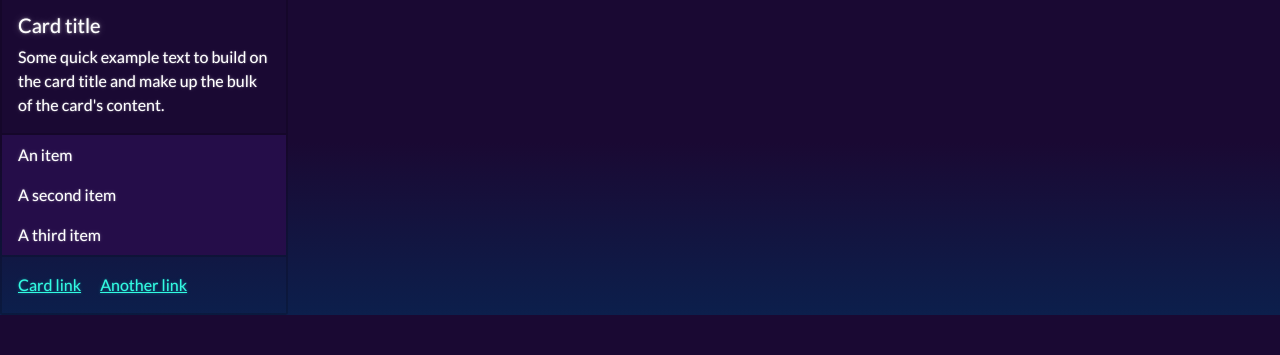
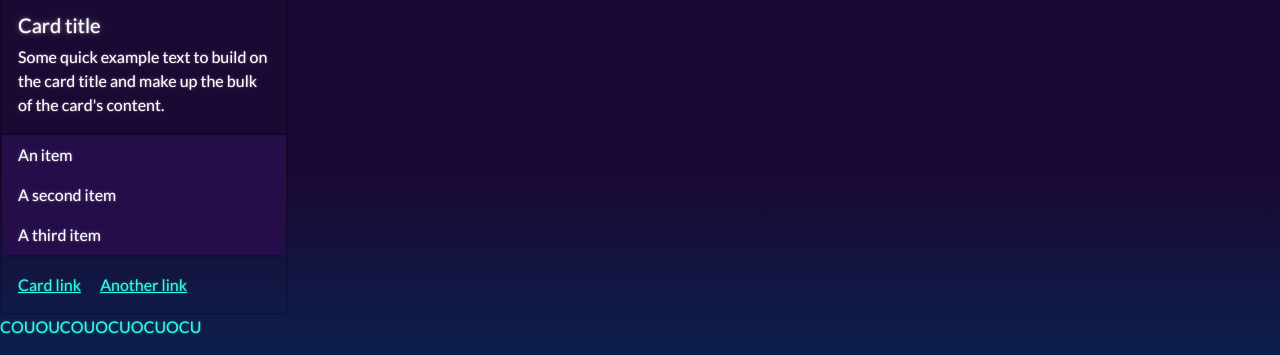
Before and after one commit to SuperKiment/Projet-test-git, a plain HTML site: page index.html in a window 1280 px wide. Shown: the part 549-904 px from the top of the page. Before the commit the page ends 864 px from the top, so only its background shows below. Drawn offline with nearby package versions, Linux system fonts and the light colour scheme.

Commit message:
la collegue a réussi

```diff
--- a/index.html
+++ b/index.html
@@ -49,6 +49,8 @@
           <a href="#" class="card-link">Another link</a>
         </div>
       </div>
+
+      <p>COUOUCOUOCUOCUOCU</p>
     <script src="https://cdn.jsdelivr.net/npm/bootstrap@5.2.3/dist/js/bootstrap.bundle.min.js" integrity="sha384-kenU1KFdBIe4zVF0s0G1M5b4hcpxyD9F7jL+jjXkk+Q2h455rYXK/7HAuoJl+0I4" crossorigin="anonymous"></script>
   </body>
 </html>
```
